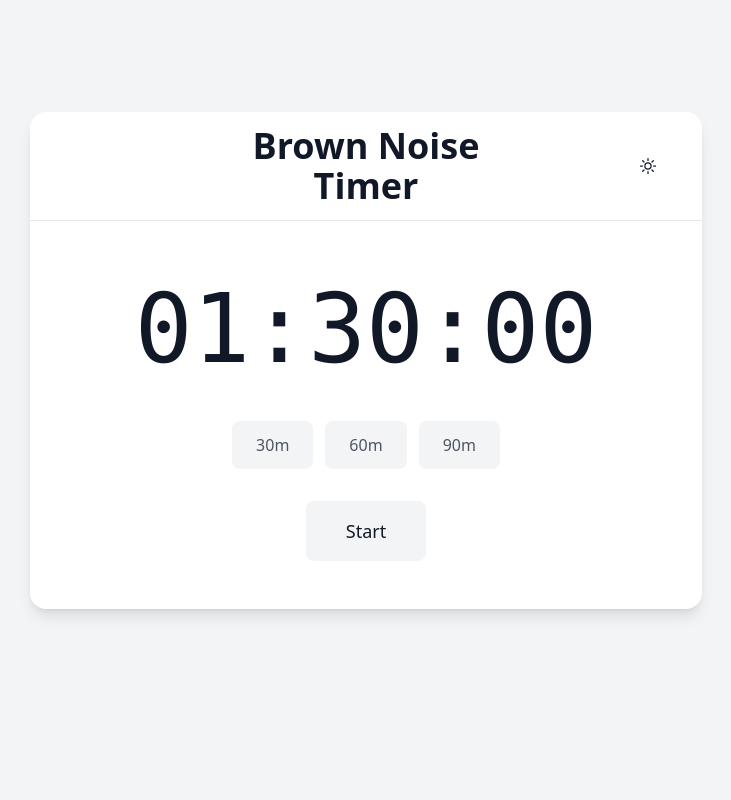
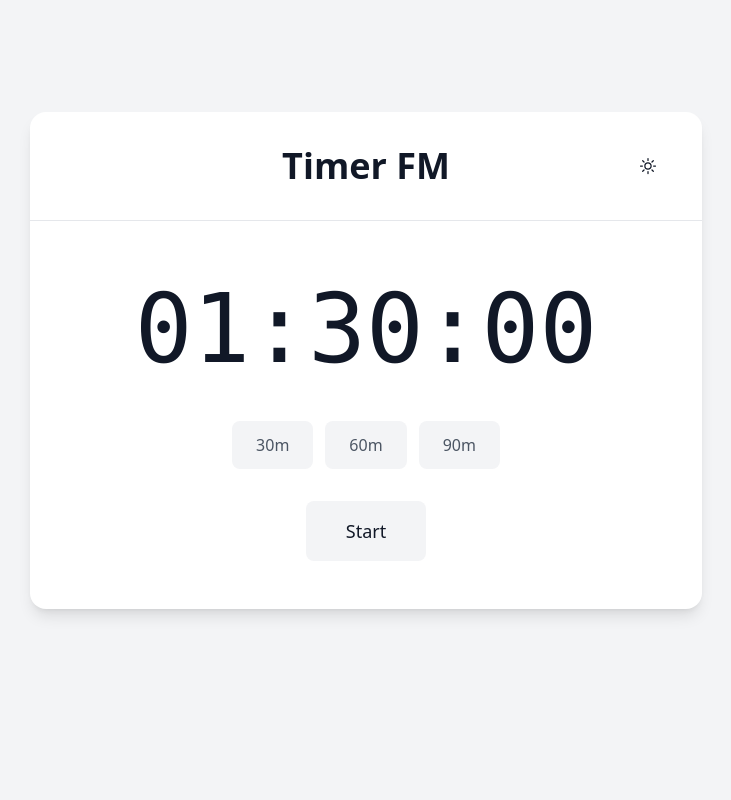
Before and after one commit to josh-may/timer-bud, a Next.js app: page / in a window 1280 px wide. Shown: the top 800 px of the page, without its empty margins (274-1005 px from the left). Built offline with nearby package versions, Linux system fonts and the light colour scheme; no server answers.

Commit message:
Lazy commit

```diff
--- a/pages/index.js
+++ b/pages/index.js
@@ -2,7 +2,7 @@ import { useState, useEffect, useRef, useCallback } from "react";
 import Head from "next/head";
 
 export default function Home() {
-  const [timeInSeconds, setTimeInSeconds] = useState(90 * 60); // 1h30m in seconds
+  const [timeInSeconds, setTimeInSeconds] = useState(90 * 60);
   const [isRunning, setIsRunning] = useState(false);
   const [isEditing, setIsEditing] = useState(false);
   const brownNoiseRef = useRef(null);
@@ -16,7 +16,6 @@ export default function Home() {
   }, []);
 
   useEffect(() => {
-    // Check if user has a theme preference
     const savedTheme = localStorage.getItem("theme");
     const prefersDark = window.matchMedia(
       "(prefers-color-scheme: dark)"
@@ -105,7 +104,7 @@ export default function Home() {
   return (
     <>
       <Head>
-        <title>Brown Noise Timer</title>
+        <title>Timer FM</title>
         <meta
           name="description"
           content="Free online brown noise timer for focus, sleep, and relaxation. Customizable duration, deeper than white noise, with automatic shutdown. Perfect for studying, work, and meditation."
@@ -115,7 +114,7 @@ export default function Home() {
         {/* Open Graph / Social Media */}
         <meta
           property="og:title"
-          content="Brown Noise Timer - Focus, Sleep & Relaxation Tool"
+          content="Timer FM - Focus, Sleep & Relaxation Tool"
         />
         <meta
           property="og:description"
@@ -155,7 +154,7 @@ export default function Home() {
                   isDarkMode ? "text-zinc-100" : "text-gray-900"
                 }`}
               >
-                Brown Noise Timer
+                Timer FM
               </h1>
 
               <button
```
Also changed, not shown: 1 other file (tests, documents, lock files or other folders).
